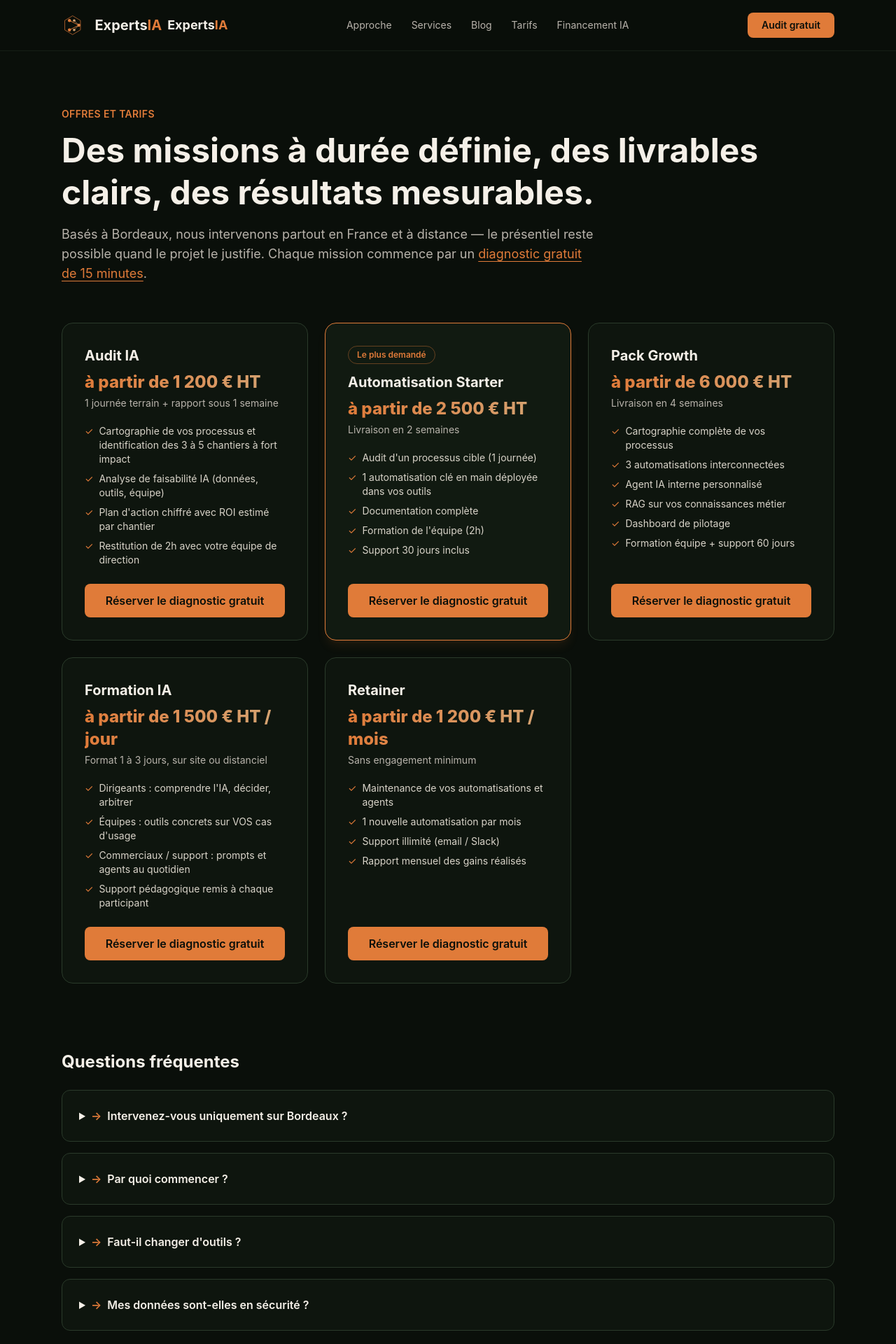
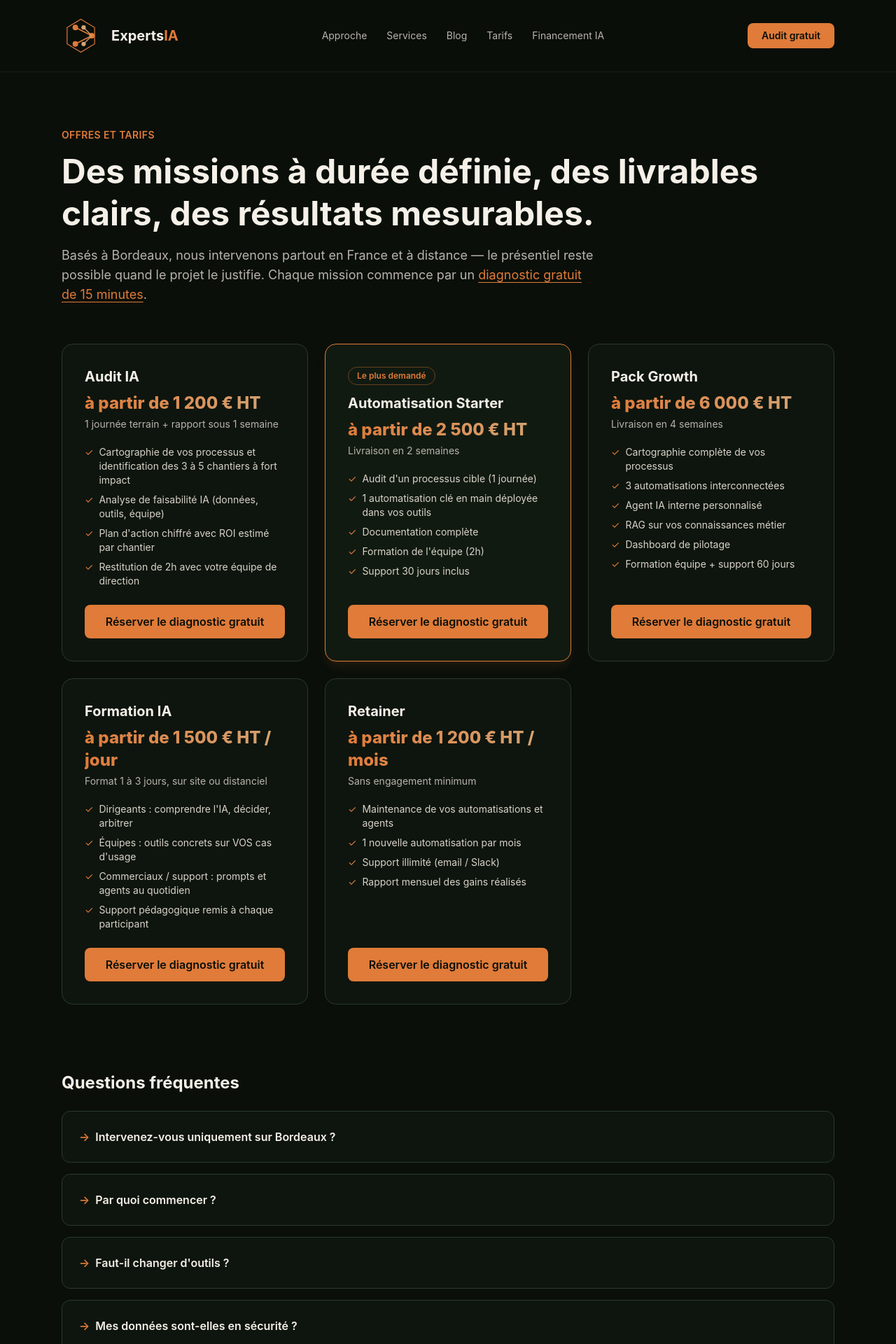
Before and after one commit to DaLiryc/expertsia, a Next.js app: page /fr/tarifs in a window 1280 px wide. Shown: the top 1920 px of the page at 70% size. Built offline with nearby package versions, Linux system fonts and the light colour scheme; no server answers.

Commit message:
ui fixes from visual pass: dedup logo in SiteNav, single FAQ marker

```diff
--- a/app/fr/tarifs/page.tsx
+++ b/app/fr/tarifs/page.tsx
@@ -209,7 +209,7 @@ export default function TarifsPage() {
           <div className="mt-6 space-y-4">
             {FAQ.map((f) => (
               <details key={f.q} className="rounded-xl border border-[#2a3a2a] bg-[#111a11]/60 p-6">
-                <summary className="cursor-pointer font-semibold text-[#f5f0e8] [&::-webkit-details-marker]:hidden">
+                <summary className="cursor-pointer font-semibold text-[#f5f0e8] list-none [&::-webkit-details-marker]:hidden">
                   <span className="text-[#e07b39] mr-2">→</span>{f.q}
                 </summary>
                 <p className="mt-3 text-[#b8b3ab]">{f.a}</p>
--- a/components/SiteNav.tsx
+++ b/components/SiteNav.tsx
@@ -19,10 +19,7 @@ export default function SiteNav({ locale = 'fr' }: { locale?: string }) {
     >
       <div className="mx-auto flex max-w-6xl items-center justify-between gap-6 px-6 py-4">
         <Link href={homeHref} className="flex items-center gap-2" aria-label="ExpertsIA — accueil">
-          <span className="hidden sm:block [&_svg]:h-10 [&_svg]:w-auto"><Logo /></span>
-          <span className="text-[#f5f0e8] font-bold text-lg">
-            Experts<span className="text-[#e07b39]">IA</span>
-          </span>
+          <Logo />
         </Link>
         <div className="hidden md:flex items-center gap-7">
           {NAV_LINKS.map((l) => (
```
